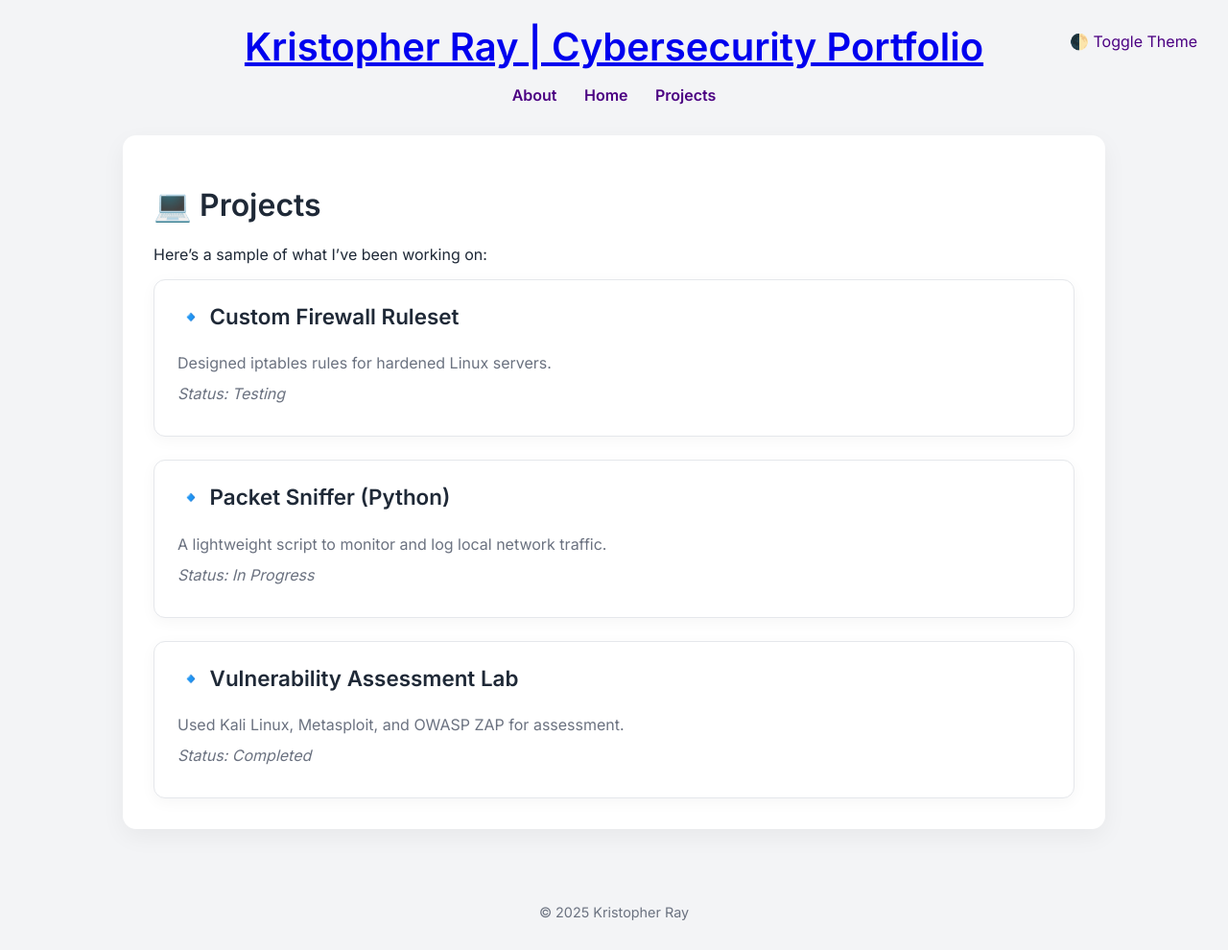
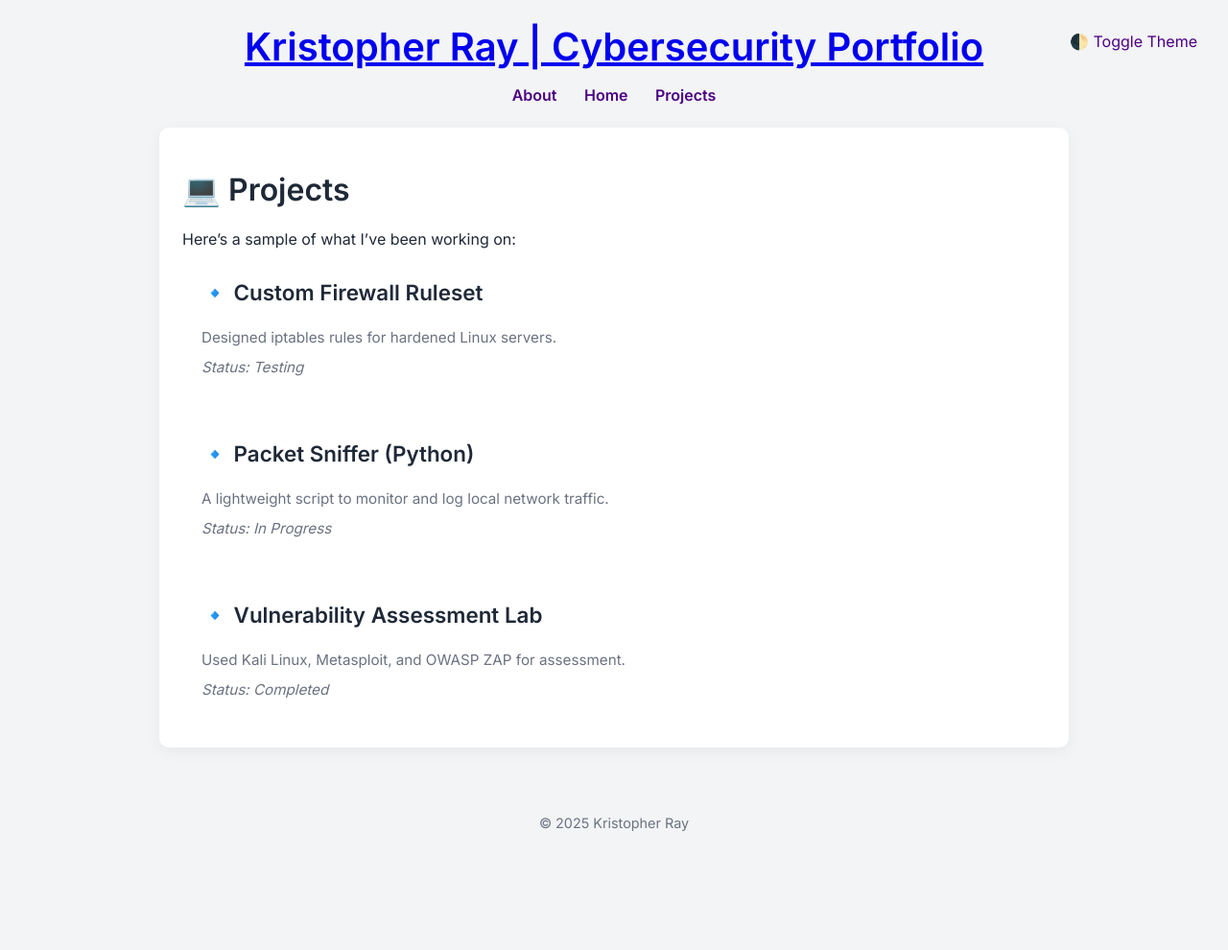
Before and after one commit to sovulent/sovulent.github.io, a Jekyll site: the page built from projects.md, in a window 1280 px wide. Shown: the whole page at 96% size. Built offline with Jekyll 4.4.1, drawn with Linux system fonts in a browser that asks for light colours; after the commit the page ends 900 px from its top, so only the background shows below that.

Commit message:
dark/light mode update

```diff
--- a/_layouts/default.html
+++ b/_layouts/default.html
@@ -8,8 +8,6 @@
   <link rel="stylesheet" href="{{ '/assets/style.css' | relative_url }}">
 </head>
 <body>
-  <script src="{{ '/assets/theme.js' | relative_url }}"></script>
-
   <header>
     <h1><a href="{{ '/' | relative_url }}">{{ site.title }}</a></h1>
     <nav>
@@ -18,7 +16,7 @@
           <a href="{{ page.url | relative_url }}">{{ page.title }}</a>
         {% endif %}
       {% endfor %}
-      <span class="toggle-button" onclick="toggleTheme()">🌓 Toggle Theme</span>
+      <span class="toggle-button" id="theme-toggle">🌓 Toggle Theme</span>
     </nav>
   </header>
 
@@ -29,5 +27,7 @@
   <footer>
     <p>© {{ site.time | date: '%Y' }} Kristopher Ray</p>
   </footer>
+
+  <script src="{{ '/assets/theme.js' | relative_url }}"></script>
 </body>
 </html>
--- a/assets/style.css
+++ b/assets/style.css
@@ -23,12 +23,12 @@
 }
 
 main {
-  max-width: 960px;
-  margin: 2rem auto;
+  max-width: 900px;
+  margin: 1.5rem auto;
   background: var(--card-bg);
-  padding: 2rem;
-  border-radius: 14px;
-  box-shadow: 0 8px 24px rgba(0, 0, 0, 0.05);
+  padding: 1.5rem;
+  border-radius: 10px;
+  box-shadow: 0 4px 16px rgba(0,0,0,0.05);
 }
 
 header {
@@ -73,12 +73,9 @@
 }
 
 .project-card {
-  padding: 1.5rem;
-  border-radius: 12px;
-  background: var(--card-bg);
-  border: 1px solid #e5e7eb;
-  box-shadow: 0 4px 16px rgba(0,0,0,0.04);
-  transition: transform 0.2s ease, box-shadow 0.2s ease;
+  padding: 1rem 1.25rem;
+  border-radius: 10px;
+  font-size: 0.95rem;
 }
 
 .project-card:hover {
--- a/assets/theme.js
+++ b/assets/theme.js
@@ -1,9 +1,13 @@
-const toggleTheme = () => {
-    const isDark = document.body.classList.toggle("dark");
-    localStorage.setItem("theme", isDark ? "dark" : "light");
-  };
+function toggleTheme() {
+  const body = document.body;
+  const dark = body.classList.toggle("dark");
+  localStorage.setItem("theme", dark ? "dark" : "light");
+}
 
-  window.onload = () => {
-    const saved = localStorage.getItem("theme");
-    if (saved === "dark") document.body.classList.add("dark");
-  };
+window.addEventListener("DOMContentLoaded", () => {
+  const saved = localStorage.getItem("theme");
+  if (saved === "dark") document.body.classList.add("dark");
+
+  const toggleBtn = document.getElementById("theme-toggle");
+  if (toggleBtn) toggleBtn.onclick = toggleTheme;
+});
```
